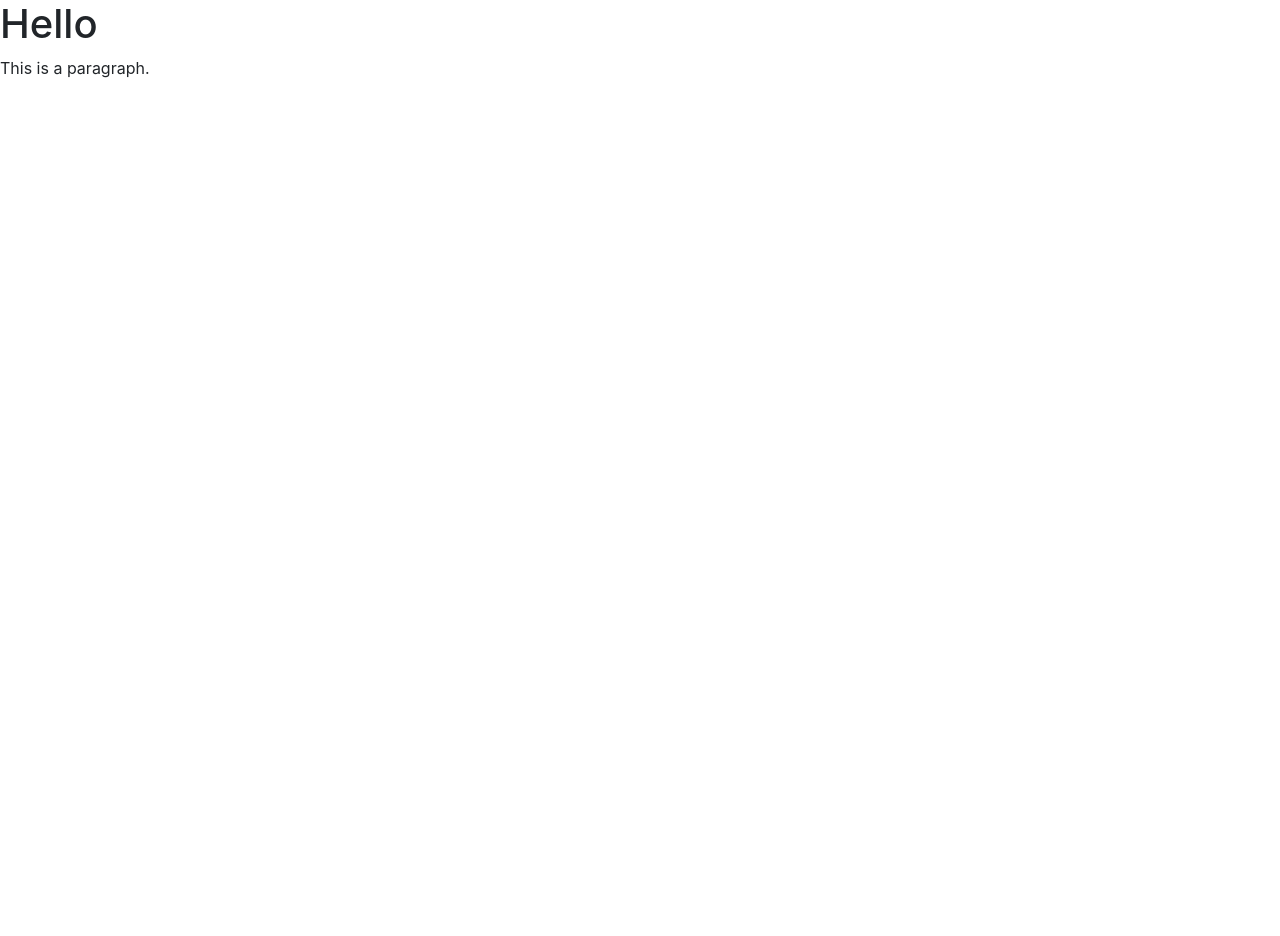
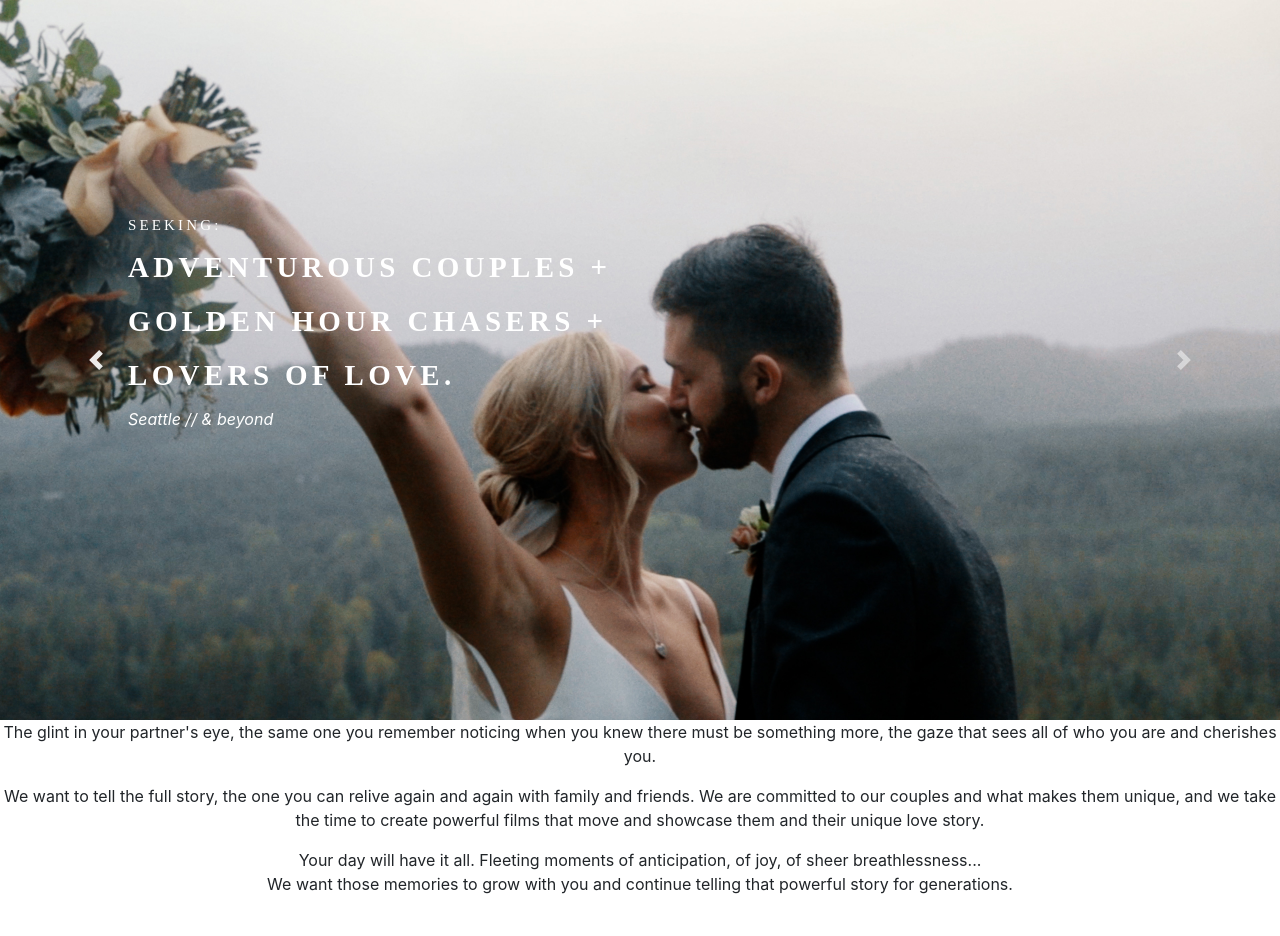
Before and after one commit to austinthaldorfhuelsbeck/AustinAndEmilyCreative, a plain HTML site: page index.html in a window 1280 px wide. Before the commit the page ends 800 px from the top, so only its background shows below. Drawn offline with Linux system fonts and the light colour scheme.

Commit message:
Building index header and overlay text

```diff
--- a/css/mainStyles.css
+++ b/css/mainStyles.css
@@ -0,0 +1,26 @@
+.carousel-text {
+  position: absolute;
+  top: 30%;
+  left: 10%;
+  z-index: 20;
+  color: white;
+}
+
+h1 {
+  font-family: calluna-sans;
+  font-weight: 700;
+  font-size: 29px;
+  letter-spacing: .15em;
+  line-height: 1.6em;
+  text-transform: uppercase;
+}
+
+h2 {
+  font-family: calluna-sans;
+  font-weight: 300;
+  font-style: normal;
+  font-size: 15px;
+  letter-spacing: .21em;
+  line-height: 1.3em;
+  text-transform: uppercase;
+}
--- a/index.html
+++ b/index.html
@@ -16,9 +16,64 @@
   </head>
 
   <body>
-    <h1>Hello</h1>
-    <p>This is a paragraph.</p>
+    <!-- Main Content -->
+    <main class="container-fluid p-0 mx-0">
 
+      <!-- BG Image Carousel -->
+      <div class="row" id="index-carousel">
+        <div class="col">
+          <div id="indexCarousel" class="carousel slide" data-ride="carousel">
+            <div class="carousel-inner">
+              <div class="carousel-item active">
+                <img class="d-block w-100" src="img/kailey-kyle-wide.jpg" alt="First slide">
+                <div class="carousel-text">
+                  <h2>Seeking:</h2>
+                  <h1>Adventurous couples +</h1>
+                  <h1>Golden Hour Chasers +</h1>
+                  <h1>Lovers of love.</h1>
+                  <p><em>Seattle // &amp; beyond</em></p>
+                </div>
+              </div>
+              <div class="carousel-item">
+                <img class="d-block w-100" src="img/kailey-kyle-wide.jpg" alt="Second slide">
+              </div>
+              <div class="carousel-item">
+                <img class="d-block w-100" src="img/kailey-kyle-wide.jpg" alt="Third slide">
+              </div>
+            </div>
+            <a class="carousel-control-prev" href="#carouselExampleIndicators" role="button" data-slide="prev">
+              <span class="carousel-control-prev-icon" aria-hidden="true"></span>
+              <span class="sr-only">Previous</span>
+            </a>
+            <a class="carousel-control-next" href="#carouselExampleIndicators" role="button" data-slide="next">
+              <span class="carousel-control-next-icon" aria-hidden="true"></span>
+              <span class="sr-only">Next</span>
+            </a>
+          </div>
+        </div>
+      </div>
+
+      <!-- Index Pitch section -->
+      <div class="row" id="index-pitch">
+        <div class="col text-center pb-4">
+          <p>
+            The glint in your partner's eye, the same one you remember noticing when you knew there must be
+            something more, the gaze that sees all of who you are and cherishes you.
+          </p>
+          <p>
+            We want to tell the full story, the one you can relive again and again with family and friends.
+            We are committed to our couples and what makes them unique, and we take the time to create
+            powerful films that move and showcase them and their unique love story.
+          </p>
+          <p>
+            Your day will have it all. Fleeting moments of anticipation, of joy, of sheer breathlessness...<br />
+            We want those memories to grow with you and continue telling that powerful story for generations.
+          </p>
+        </div>
+      </div>
+
+
+    </main>
     <script src="js/mainFunctions.js"></script>
   </body>
 </html>
```
Also changed, not shown: img/kailey-kyle-wide.jpg (added).
